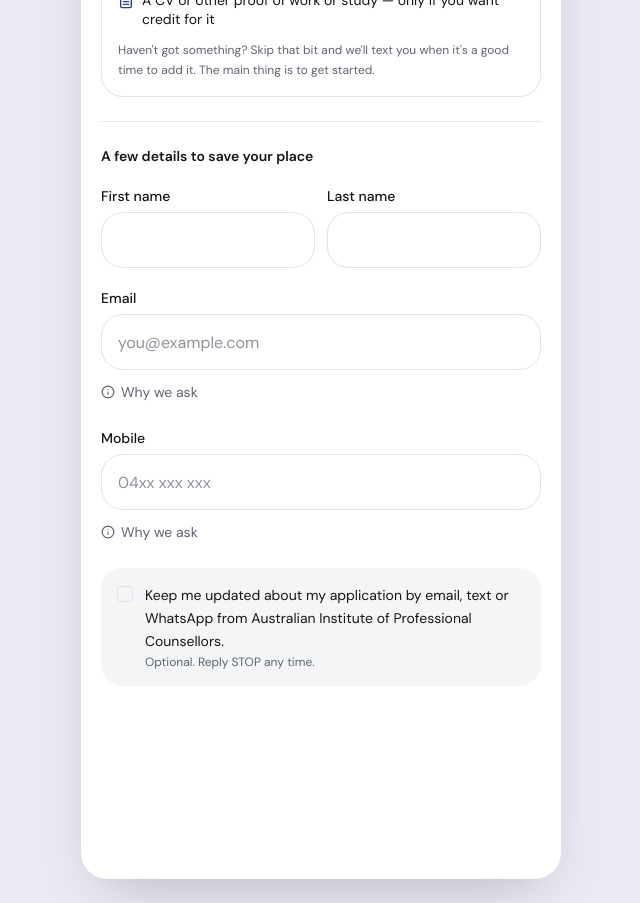
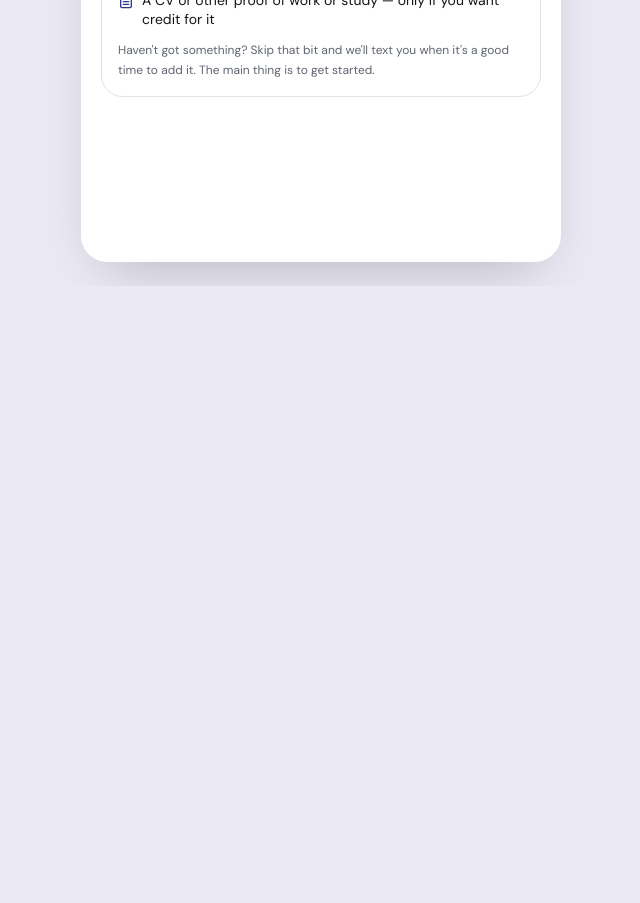
Before and after one commit to kostia-gif/upflow, a Next.js app: page /apply/start in a window 1280 px wide. Shown: the part 1000-1903 px from the top of the page, without its empty margins (319-959 px from the left). After the commit the page ends 1286 px from the top, so only its background shows below. Built offline with nearby package versions, Linux system fonts and the light colour scheme.

Commit message:
Split welcome screen back into two: intro+docs, then details with save/follow-up copy

```diff
--- a/app/apply/am-i-in/page.tsx
+++ b/app/apply/am-i-in/page.tsx
@@ -37,7 +37,7 @@ export default function AmIInPage() {
 
   return (
     <StepFrame
-      step={2}
+      step={3}
       totalSteps={totalSteps}
       title="Am I in?"
       lede="Quick honesty check. Most people are — and if you're not quite there yet, we'll show you what fits."
--- a/app/apply/start/page.tsx
+++ b/app/apply/start/page.tsx
@@ -1,109 +1,22 @@
 "use client"
 
 import { useRouter } from "next/navigation"
-import { Clock, MessageCircle, Save, Wallet } from "lucide-react"
-import { useState } from "react"
-import { Checkbox } from "@/components/ui/checkbox"
+import { Clock, Wallet } from "lucide-react"
 import { FacultyWelcome } from "@/components/apply/faculty-welcome"
 import { OutcomeCallout } from "@/components/apply/outcome-callout"
 import { Segmented } from "@/components/apply/segmented"
 import { NativeSelect, TextLink } from "@/components/apply/primitives"
-import { RepCard } from "@/components/apply/rep-card"
 import { StepFrame } from "@/components/apply/step-frame"
-import { TextField } from "@/components/apply/text-field"
 import { WhatYouNeed } from "@/components/apply/what-you-need"
-import { WhyWeAsk } from "@/components/apply/why-we-ask"
 import { useApplication } from "@/lib/application/context"
-import { isValidEmail, isValidMobile } from "@/lib/format"
 
 export default function StartPage() {
   const router = useRouter()
-  const { app, brand, course, rep, totalSteps, dispatch } = useApplication()
+  const { app, brand, course, totalSteps, dispatch } = useApplication()
   const campus = course.campuses.find((c) => c.id === app.campusId)
-  const spoken = app.repAssigned === "spoken" && !!rep
+  const spoken = app.repAssigned === "spoken"
   const firstName = app.firstName?.trim()
-  const [stage, setStage] = useState<"form" | "welcome">("form")
-
-  const set = (k: "firstName" | "lastName" | "mobile" | "email") => (v: string) =>
-    dispatch({ type: "SET_FIELDS", fields: { [k]: v } })
-
-  const courseReady = !!app.campusId && !!app.intakeId
-  const detailsReady =
-    !!app.firstName?.trim() && !!app.lastName?.trim() && isValidMobile(app.mobile ?? "") && isValidEmail(app.email ?? "")
-  const ready = courseReady && detailsReady
-
-  function proceed() {
-    if (!ready) return
-    dispatch({ type: "ASSIGN_ADVISOR" })
-    setStage("welcome")
-  }
-
-  if (stage === "welcome") {
-    const name = app.firstName?.trim() || "there"
-    const helpers = [
-      {
-        icon: MessageCircle,
-        title: "Stuck on anything? Just ask",
-        body: rep
-          ? `Message or call ${rep.name} from any screen — a real person, not a bot. They usually reply in minutes.`
-          : "Message or call us from any screen — a real person, not a bot.",
-      },
-      {
-        icon: Save,
-        title: "Nothing is lost",
-        body: "Every answer saves the moment you give it. Close the tab, switch phones, come back next week — it's all here.",
-      },
-      {
-        icon: Clock,
-        title: "Skip what you don't have on you",
-        body: "Missing a document? Skip that step and add it later — nothing holds up the rest.",
-      },
-    ]
-    return (
-      <StepFrame
-        step={1}
-        totalSteps={totalSteps}
-        back={false}
-        eyebrow="Your place is saved"
-        title={`Nice to meet you, ${name}.`}
-        lede={
-          rep
-            ? spoken
-              ? `${rep.name} has been looking after you since your chat, and stays with you right through to your first day.`
-              : `${rep.name} is your ${rep.role.toLowerCase()} from here on — one person, right through to your first day.`
-            : "Your application is yours now. Here's how we make the rest easy."
-        }
-        showRep={false}
-        cta="Let's keep going"
-        onCta={() => router.push("/apply/am-i-in")}
-      >
-        <div className="flex flex-col gap-6">
-          <RepCard
-            intro={
-              rep
-                ? spoken
-                  ? `Welcome back, ${name} — I've kept your details, nothing to re-type.`
-                  : `Hi ${name}! Great to see you taking the next step. Ask me anything, any time.`
-                : undefined
-            }
-          />
-          <ul className="flex flex-col gap-4">
-            {helpers.map(({ icon: Icon, title, body }) => (
-              <li key={title} className="flex items-start gap-3">
-                <span className="flex size-9 shrink-0 items-center justify-center rounded-full bg-brand-soft text-brand">
-                  <Icon className="size-4" aria-hidden />
-                </span>
-                <div className="flex flex-col gap-0.5">
-                  <p className="text-sm font-semibold leading-snug">{title}</p>
-                  <p className="text-pretty text-sm leading-relaxed text-muted-foreground">{body}</p>
-                </div>
-              </li>
-            ))}
-          </ul>
-        </div>
-      </StepFrame>
-    )
-  }
+  const ready = !!app.campusId && !!app.intakeId
 
   return (
     <StepFrame
@@ -122,26 +35,12 @@ export default function StartPage() {
         )
       }
       showRep={false}
-      cta="Start my application"
+      cta={brand.applyCta}
       ctaDisabled={!ready}
-      onCta={proceed}
+      onCta={() => router.push("/apply/you")}
       secondary={<TextLink href="/course">Not sure yet? Back to the course</TextLink>}
-      footer={
-        <p className="text-center text-xs leading-relaxed text-muted-foreground">
-          No code to enter — you&apos;ll confirm your number at the end, in one tap.{" "}
-          <a href="#" className="underline underline-offset-2" onClick={(e) => e.preventDefault()}>
-            Terms
-          </a>
-        </p>
-      }
     >
-      <form
-        className="flex flex-col gap-6"
-        onSubmit={(e) => {
-          e.preventDefault()
-          proceed()
-        }}
-      >
+      <div className="flex flex-col gap-6">
         <FacultyWelcome brand={brand.id} courseTitle={course.shortTitle} />
 
         <OutcomeCallout outcomes={course.outcomes} />
@@ -225,68 +124,7 @@ export default function StartPage() {
         )}
 
         <WhatYouNeed />
-
-        <div className="flex flex-col gap-5 border-t border-border pt-6">
-          <p className="text-sm font-semibold">A few details to save your place</p>
-          <div className="grid grid-cols-2 gap-3">
-            <TextField
-              label="First name"
-              value={app.firstName ?? ""}
-              onChange={set("firstName")}
-              autoComplete="given-name"
-              validate={(v) => (v.trim() ? null : "We need this one")}
-            />
-            <TextField
-              label="Last name"
-              value={app.lastName ?? ""}
-              onChange={set("lastName")}
-              autoComplete="family-name"
-              validate={(v) => (v.trim() ? null : "We need this one")}
-            />
-          </div>
-          <TextField
-            label="Email"
-            value={app.email ?? ""}
-            onChange={set("email")}
-            type="email"
-            inputMode="email"
-            autoComplete="email"
-            placeholder="you@example.com"
-            validate={(v) => (isValidEmail(v) ? null : "Check the email address")}
-            why={<WhyWeAsk>Your offer letter and anything you need to keep go here.</WhyWeAsk>}
-          />
-          <TextField
-            label="Mobile"
-            value={app.mobile ?? ""}
-            onChange={set("mobile")}
-            type="tel"
-            inputMode="tel"
-            autoComplete="tel"
-            placeholder={brand.country === "AU" ? "04xx xxx xxx" : "02x xxx xxxx"}
-            validate={(v) => (isValidMobile(v) ? null : "That doesn't look like a mobile number")}
-            why={
-              <WhyWeAsk>
-                So your advisor can reach you, and so you can pick up on your phone if you stop halfway.
-              </WhyWeAsk>
-            }
-          />
-          <label className="flex items-start gap-3 rounded-2xl bg-muted p-4 text-sm leading-relaxed">
-            <Checkbox
-              checked={!!app.contactConsent}
-              onCheckedChange={(v) => dispatch({ type: "SET_FIELDS", fields: { contactConsent: v === true } })}
-              className="mt-0.5"
-            />
-            <span>
-              Keep me updated about my application by email, text or WhatsApp from {brand.name}.
-              <span className="mt-0.5 block text-xs text-muted-foreground">Optional. Reply STOP any time.</span>
-            </span>
-          </label>
-        </div>
-
-        <button type="submit" className="sr-only">
-          Continue
-        </button>
-      </form>
+      </div>
     </StepFrame>
   )
 }
--- a/lib/application/context.tsx
+++ b/lib/application/context.tsx
@@ -71,7 +71,7 @@ export function ApplicationProvider({ children }: { children: ReactNode }) {
     const course = getCourse(app.courseId) ?? defaultCourseFor(app.brand)
     const modules = moduleList(app)
     const minutesLeft = modules.filter((m) => !isComplete(app, m)).reduce((sum, m) => sum + moduleMeta[m].minutes, 0)
-    const applySteps = 2
+    const applySteps = 3
     const totalMinutes = totalMinutesFor(course, brand.country)
     return {
       state,
--- a/lib/config/brands.ts
+++ b/lib/config/brands.ts
@@ -15,6 +15,7 @@ export const brands: Record<BrandId, BrandConfig> = {
     soft: "#EAE9F4",
     headingFont: "outfit",
     greeting: "Hi",
+    applyCta: "Continue",
     supportPhone: "1300 139 239",
     tutorVideoPoster: "/images/aipc-poster.png",
     tutorVideoCaption: "Dr Lee, Program Director — why we teach counselling this way",
@@ -33,6 +34,7 @@ export const brands: Record<BrandId, BrandConfig> = {
     soft: "#EEF0FF",
     headingFont: "barlow",
     greeting: "Kia ora",
+    applyCta: "Let's go",
     supportPhone: "0800 222 833",
     tutorVideoPoster: "/images/nzma-poster.png",
     tutorVideoCaption: "Chef Renee, Sylvia Park — 20 seconds on week one",
@@ -51,6 +53,7 @@ export const brands: Record<BrandId, BrandConfig> = {
     soft: "#F5F1E8",
     headingFont: "cormorant",
     greeting: "Kia ora",
+    applyCta: "Let's go",
     supportPhone: "0800 354 834",
     tutorVideoPoster: "/images/elite-poster.png",
     tutorVideoCaption: "Jess, Head Tutor — what your first treatment day feels like",
@@ -69,6 +72,7 @@ export const brands: Record<BrandId, BrandConfig> = {
     soft: "#F1E9FF",
     headingFont: "syne",
     greeting: "Kia ora",
+    applyCta: "Let's go",
     supportPhone: "0800 966 233",
     tutorVideoPoster: "/images/yoobee-poster.png",
     tutorVideoCaption: "Sam, Creative Lead — the first thing you will make",
--- a/lib/types.ts
+++ b/lib/types.ts
@@ -14,6 +14,8 @@ export type BrandConfig = {
   soft: string
   headingFont: "outfit" | "barlow" | "cormorant" | "syne"
   greeting: string
+  /** CTA label leaving the welcome screen and into the application proper. */
+  applyCta: string
   supportPhone: string
   tutorVideoPoster: string
   tutorVideoCaption: string
```
Also changed, not shown: app/apply/you/page.tsx (+46 -14 lines).
